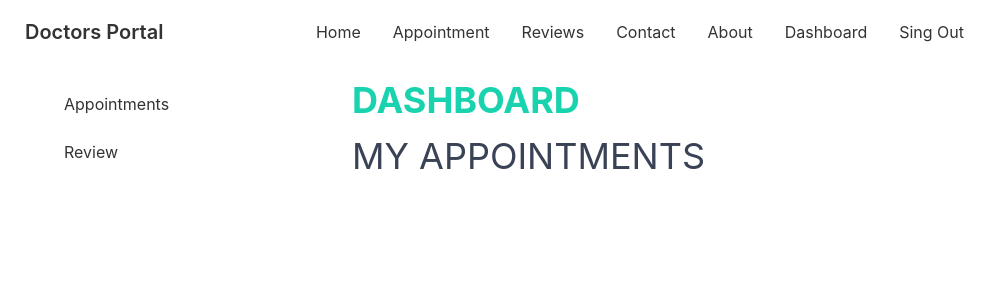
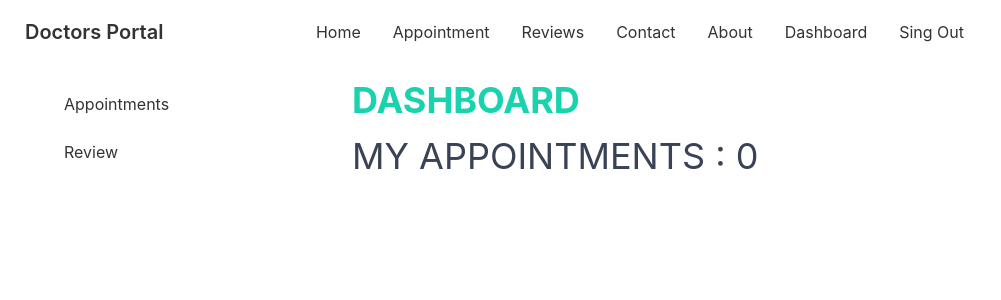
Before and after one commit to ThakurSaad/doctors-portal-client, a React (Create React App) app: page /dashboard in a window 1280 px wide. Shown: the top 300 px of the page, without its empty margins (0-1001 px from the left). Built offline with nearby package versions, Linux system fonts and the light colour scheme; no server answers; sample sign-in values are in the browser's storage.

Commit message:
load data based on query parameter

```diff
--- a/src/Pages/Dashboard/MyAppointments.js
+++ b/src/Pages/Dashboard/MyAppointments.js
@@ -1,20 +1,22 @@
 import React, { useEffect, useState } from "react";
 import { useAuthState } from "react-firebase-hooks/auth";
+import auth from "../../firebase.init";
 
 const MyAppointments = () => {
   const [appointments, setAppointments] = useState([]);
-  const [user] = useAuthState();
+  const [user] = useAuthState(auth);
 
-  console.log(user);
   useEffect(() => {
-    // fetch(`http://localhost:4000/booking?patient=${}`)
-  },[])
-
+    if (user) {
+      fetch(`http://localhost:4000/booking?patient=${user?.email}`)
+        .then((res) => res.json())
+        .then((data) => setAppointments(data));
+        console.log(user);
+    }
+  }, [user]);
   return (
     <div>
-      <h3 className="text-accent text-4xl uppercase">
-        My Appointments
-      </h3>
+      <h3 className="text-accent text-4xl uppercase">My Appointments : {appointments.length} </h3>
     </div>
   );
 };
```
